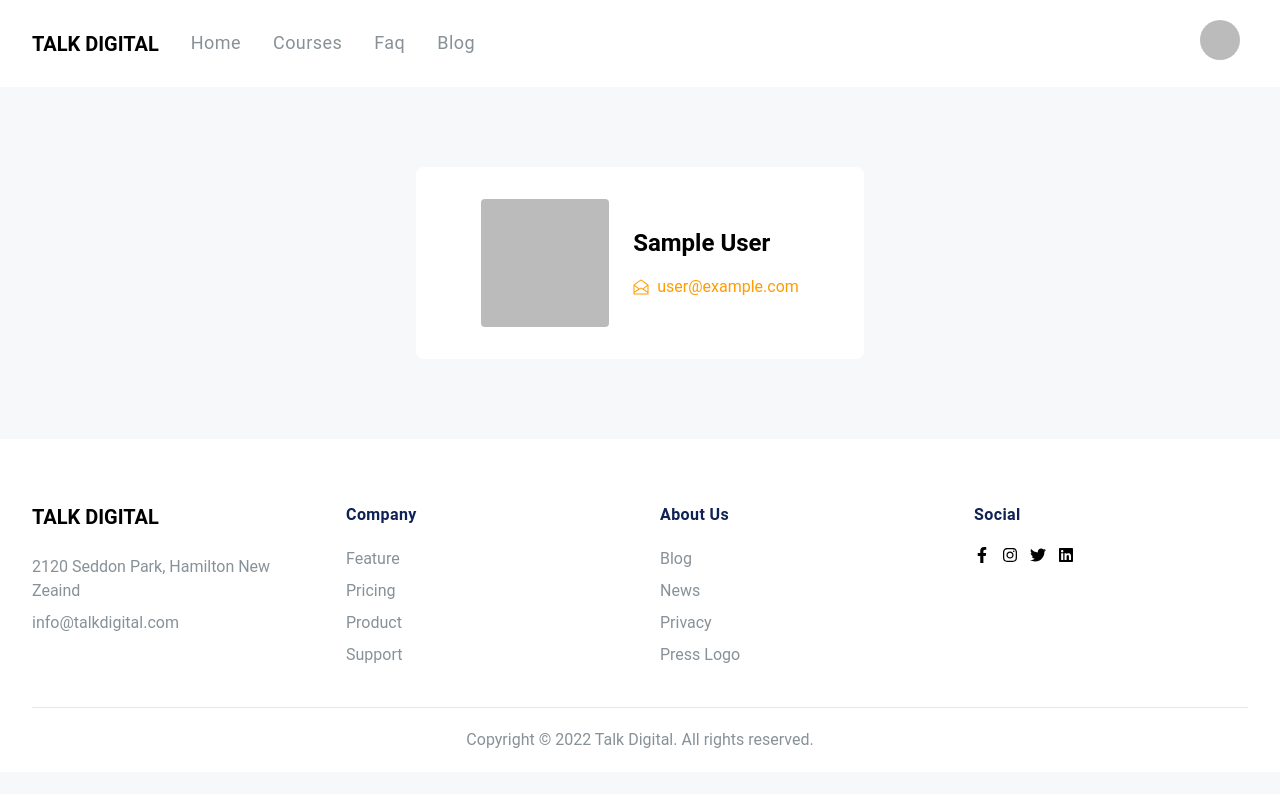
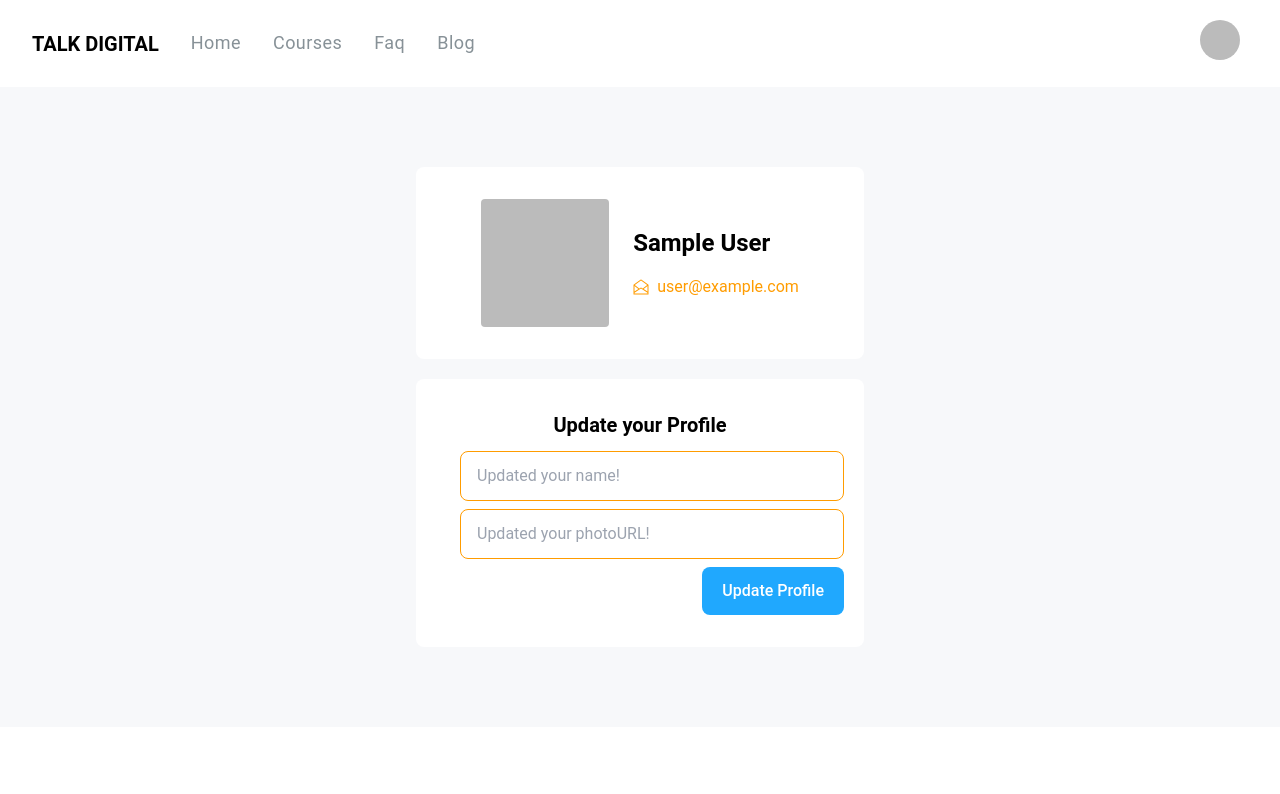
Before and after one commit to nwebpro/talk-digital-client, a React (Create React App) app: page /profile in a window 1280 px wide. Shown: the top 794 px of the page. Built offline with nearby package versions, Linux system fonts and the light colour scheme; no server answers; sample sign-in values are in the browser's storage.

Commit message:
profile updated successfully

```diff
--- a/src/components/Header/Navbar.jsx
+++ b/src/components/Header/Navbar.jsx
@@ -96,17 +96,17 @@ const Navbar = () => {
                     <ul className="items-center hidden space-x-8 lg:flex">
                         {
                             user?.uid ?
-                            <div class="dropdown inline-block relative">
+                            <div className="dropdown inline-block relative">
                                 <button>
-                                    <div class="mr-2 w-10 h-10 flex justify-center items-center rounded-full">
-                                        <img title={user?.displayName} src={user.photoURL} class="rounded-full" alt='User Pic' />
+                                    <div className="mr-2 w-10 h-10 flex justify-center items-center rounded-full">
+                                        <img title={user?.displayName} src={user.photoURL} className="rounded-full" alt='User Pic' />
                                     </div>
                                 </button>
-                                <ul class="dropdown-menu absolute hidden bg-theme-default text-white rounded w-40 p-5 left-0 right-10">
-                                    <li class="mb-2">
+                                <ul className="dropdown-menu absolute hidden bg-theme-default text-white rounded w-40 p-5 left-0 right-10">
+                                    <li className="mb-2">
                                         <Link to='/profile'>Your Profile</Link>
                                     </li>
-                                    <li class="">
+                                    <li className="">
                                         <button onClick={handleLogout}>Logout</button>
                                     </li>
                                 </ul>
@@ -128,18 +128,18 @@ const Navbar = () => {
                     <div className="flex items-center lg:hidden">
                     {
                         user?.uid &&
-                        <div class="dropdown inline-block relative">
+                        <div className="dropdown inline-block relative">
                             <button>
-                                <div class="mr-2 w-10 h-10 flex justify-center items-center rounded-full">
+                                <div className="mr-2 w-10 h-10 flex justify-center items-center rounded-full">
 
-                                    <img title={user?.displayName} src={user.photoURL} class="rounded-full" alt='User Pic' />
+                                    <img title={user?.displayName} src={user.photoURL} className="rounded-full" alt='User Pic' />
                                 </div>
                             </button>
-                            <ul class="dropdown-menu absolute hidden bg-theme-default text-white rounded w-40 p-5 left-0 right-10">
-                                <li class="mb-2">
+                            <ul className="dropdown-menu absolute hidden bg-theme-default text-white rounded w-40 p-5 left-0 right-10">
+                                <li className="mb-2">
                                     <Link to='/profile'>Your Profile</Link>
                                 </li>
-                                <li class="">
+                                <li className="">
                                     <button onClick={handleLogout}>Logout</button>
                                 </li>
                             </ul>
--- a/src/pages/Profile/Profile.jsx
+++ b/src/pages/Profile/Profile.jsx
@@ -1,11 +1,36 @@
 import React, { useContext } from 'react'
+import { toast } from 'react-toastify';
 import { AuthContext } from '../../context/AuthProvider';
 
 const Profile = () => {
-    const { user } = useContext(AuthContext)
+    const { user, updatedUserProfile } = useContext(AuthContext)
+
+    const handleUpdateProfile = (e) => {
+        e.preventDefault()
+        const form = e.target
+        const name = form.name.value
+        const photoURL = form.photoURL.value
+        handleUpdateUserProfile(name, photoURL)
+        form.reset()
+    }
+
+    const handleUpdateUserProfile = (name, photoURL) => {
+        const profile = {
+            displayName: name,
+            photoURL: photoURL
+        }
+        updatedUserProfile(profile)
+            .then(() => {
+                toast.success('Profile Updated Successfully!', {autoClose: 500})
+            })
+            .catch(error => {
+                toast.error(error.message, {autoClose: 500})
+            })
+    }
+
     return (
         <div className='mx-auto lg:container px-5 py-10 lg:py-20'>
-            <div className="max-w-md mx-auto p-8 flex justify-center items-center sm:space-x-6 bg-white rounded-lg">
+            <div className="max-w-md mx-auto p-8 flex justify-center items-center sm:space-x-6 bg-white rounded-lg mb-5">
                 <div className="flex-shrink-0 w-full mb-6 h-44 sm:h-32 sm:w-32 sm:mb-0">
                     <img src={user?.photoURL} alt="" className="object-cover object-center w-full h-full rounded dark:bg-gray-500" />
                 </div>
@@ -19,6 +44,33 @@ const Profile = () => {
                     </span>
                 </div>
             </div>
+            <div className='max-w-md mx-auto p-8 flex flex-col justify-center items-center sm:space-x-6 bg-white rounded-lg'>
+                <h1 className="text-xl font-bold mb-3">Update your Profile</h1>
+                <form onSubmit={handleUpdateProfile} noValidate="" action="" className='w-full'>
+                    <input
+                        type="text"
+                        className="w-full rounded-lg border-theme-default border px-4 py-3 pr-12 text-base mb-2 focus:outline-none"
+                        placeholder="Updated your name!"
+                        name='name'
+                    />
+                    <input
+                        type="text"
+                        className="w-full rounded-lg border-theme-default border px-4 py-3 pr-12 text-base mb-2 focus:outline-none"
+                        placeholder="Updated your photoURL!"
+                        name='photoURL'
+                    />
+
+                    <div className="flex items-center justify-end">
+                        <button
+                            type="submit"
+                            className="ml-3 inline-block rounded-lg bg-theme-secondary px-5 py-3 text-base font-medium text-white"
+                        >
+                            Update Profile
+                        </button>
+                    </div>
+                </form>
+
+            </div>
         </div>
     );
 };
```
